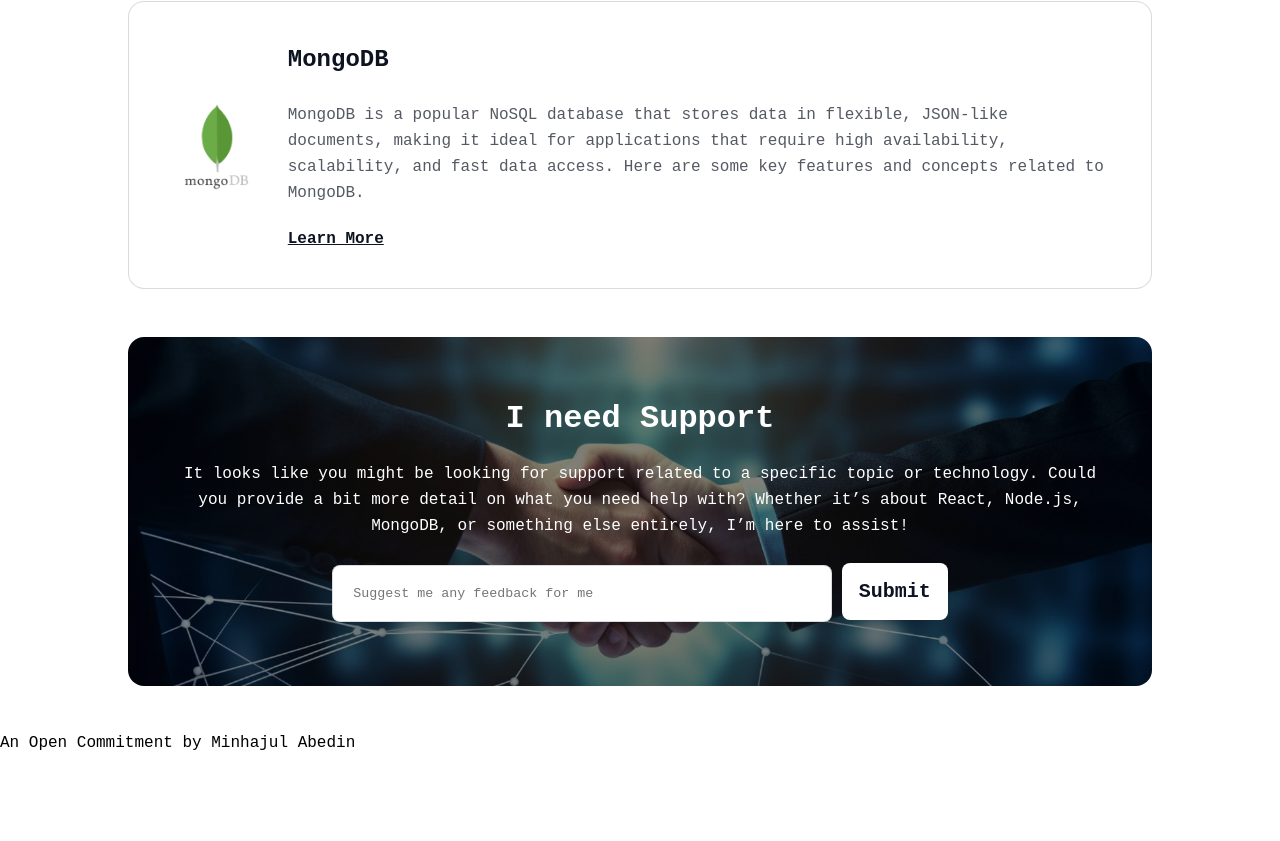
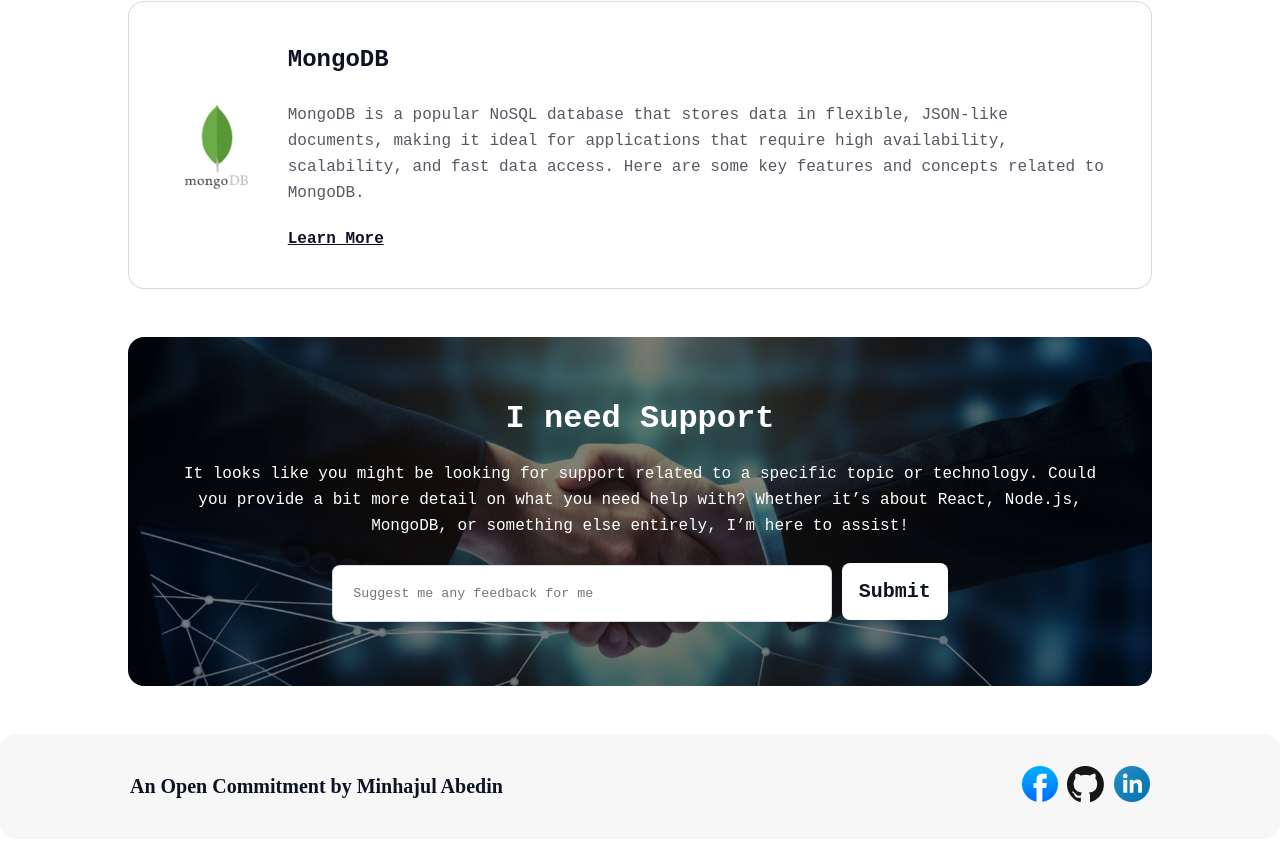
Before and after one commit to moman01/Challange-begins, a plain HTML site: page index.html in a window 1280 px wide. Shown: the part 4470-5311 px from the top of the page. Before the commit the page ends 5222 px from the top, so only its background shows below. Drawn offline with Linux system fonts and the light colour scheme; a web font is replaced by a local one.

Commit message:
footer done

```diff
--- a/index.html
+++ b/index.html
@@ -156,7 +156,9 @@
 <footer>
     <p>An Open Commitment by Minhajul Abedin</p>
     <div>
-        <a href="" class="img"></a><a href="" class="img"></a><a href="" class="img"></a>
+      <a href=""><img src="./assets/facebook.png" alt=""></a>
+      <a href=""><img src="./assets/github.png" alt=""></a>
+      <a href=""><img src="./assets/linkedin-icon 1.png" alt=""></a>
     </div>
 </footer>
 
--- a/style.css
+++ b/style.css
@@ -371,3 +371,22 @@ padding: 17px;
 .support button:hover{
     background-color: crimson;
 }
+
+footer{
+   padding:32px 130px;
+    display: flex;
+    justify-content: space-between;
+    align-items: center;
+    margin: 3rem auto;
+    border-radius: 16px;
+background: rgba(13, 19, 33, 0.03);
+}
+footer P{
+    color: #0D1321;
+text-align: center;
+font-family: "Azeret Mono";
+font-size: 20px;
+font-style: normal;
+font-weight: 600;
+line-height: normal;
+}
```
